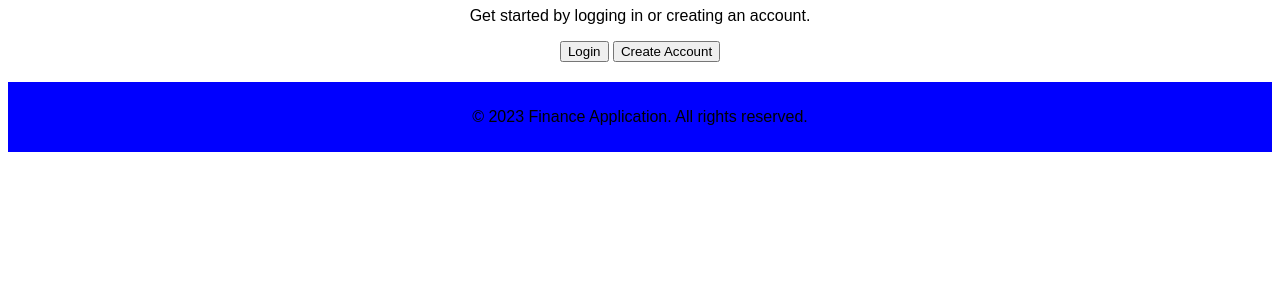
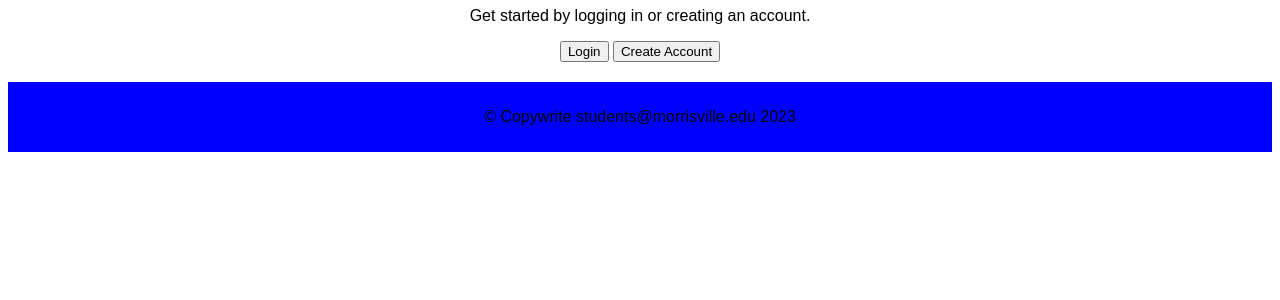
Before and after one commit to CITA-450/FinanceApplication, a Flask app: template website/templates/home.html in a window 1280 px wide. Shown: the part 238-538 px from the top of the page. Run offline with Flask 3, Linux system fonts and the light colour scheme; the template is opened without the code that fills it, so the values that code supplies are empty; parts of the project's set-up code (start-up, migrations or seed data) failed here and were passed over.

Commit message:
home and views

```diff
--- a/website/templates/home.html
+++ b/website/templates/home.html
@@ -60,7 +60,7 @@
       <button>Create Account</button>
     </section>
     <footer>
-      <p>&copy; 2023 Finance Application. All rights reserved.</p>
+      <p>&copy; Copywrite students@morrisville.edu 2023</p>
     </footer>
   </body>
 </html>
```
